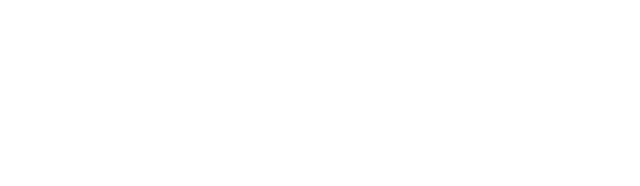
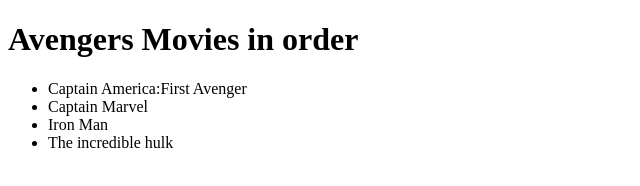
Before and after one commit to igagandeep/git-branching-lession, a plain HTML site: page index.html in a window 1280 px wide. Shown: the whole page, without its empty margins (0-640 px from the left). Drawn offline with Linux system fonts and the light colour scheme.

Commit message:
added new feature

```diff
--- a/index.html
+++ b/index.html
@@ -1,12 +1,18 @@
 <!DOCTYPE html>
 <html lang="en">
-<head>
-  <meta charset="UTF-8">
-  <meta name="viewport" content="width=device-width, initial-scale=1.0">
-  <meta http-equiv="X-UA-Compatible" content="ie=edge">
-  <title>Git branching lesson on test</title>
-</head>
-<body>
-
-</body>
+  <head>
+    <meta charset="UTF-8" />
+    <meta name="viewport" content="width=device-width, initial-scale=1.0" />
+    <meta http-equiv="X-UA-Compatible" content="ie=edge" />
+    <title>Git branching lesson on test</title>
+  </head>
+  <body>
+    <h1>Avengers Movies in order</h1>
+    <ul>
+      <li>Captain America:First Avenger</li>
+      <li>Captain Marvel</li>
+      <li>Iron Man</li>
+      <li>The incredible hulk</li>
+    </ul>
+  </body>
 </html>
```
